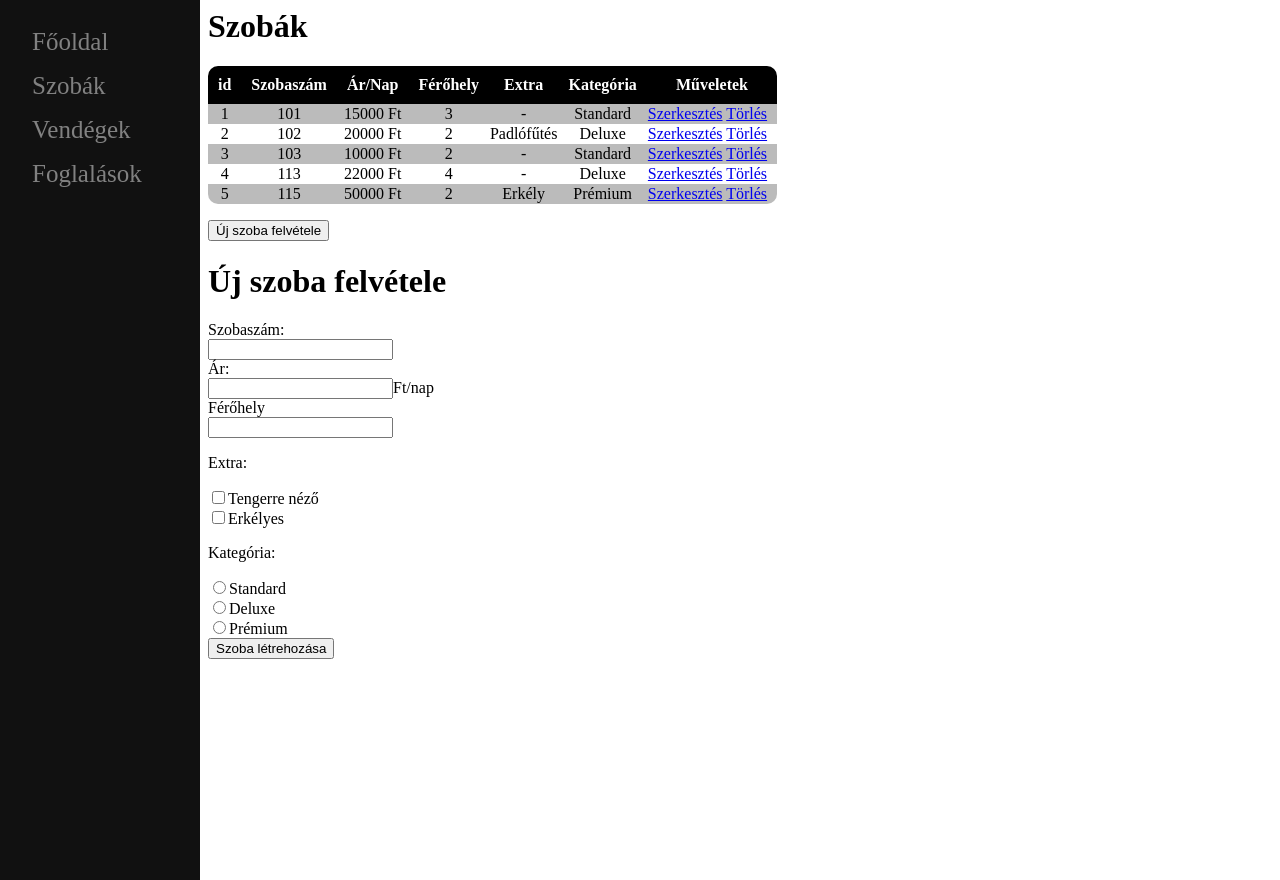
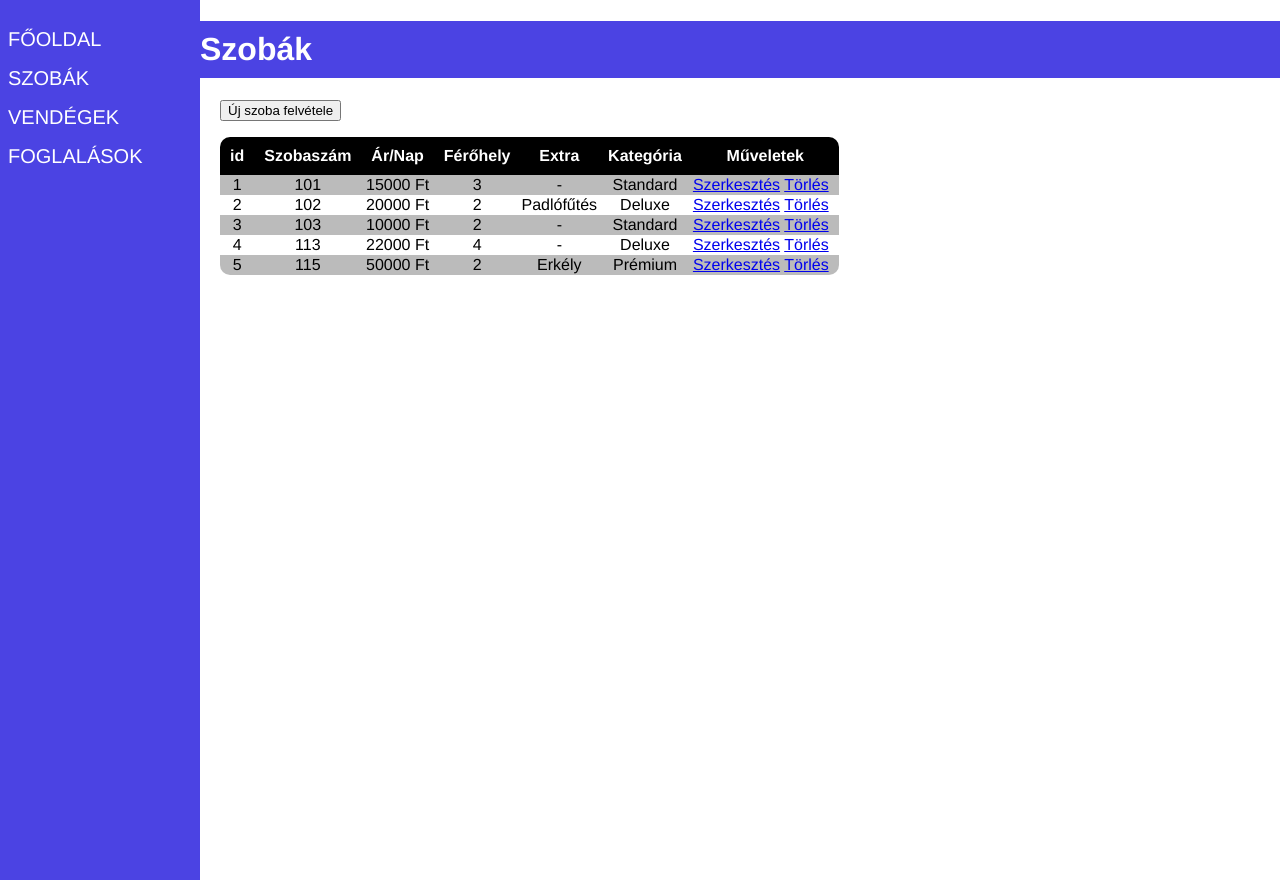
Before and after one commit to StefanKende/HotelMan, a PHP site: page /room.php?action=list in a window 1280 px wide. Run offline with PHP 8.4, Linux system fonts and the light colour scheme.

Commit message:
Add action handling for rooms

```diff
--- a/src/booking.php
+++ b/src/booking.php
@@ -9,7 +9,7 @@
 
         <div class="main">
             <h1> Foglalások </h1>
-
+            <div class="main-content">
             <table>
                 <tr>
                     <th>id</th>
@@ -65,7 +65,7 @@
                     <td><a href="booking.php">Szerkesztés  </a> <a href="booking.php">Törlés  </a><a href="booking.php">Kijelentkezés  </a></td>
                 </tr>
             </table>
-
+        </div>
         </div>
     </body>
 </html>
--- a/src/guest.php
+++ b/src/guest.php
@@ -9,7 +9,7 @@
 
         <div class="main">
             <h1> Vendégek </h1>
-
+            <div class="main-content">
             <table>
                 <tr>
                     <th>id</th>
@@ -43,8 +43,8 @@
                 </tr>
             </table>
 
+            <h1>Új vendég felvétele</h1>
 
-            <h1>Új vendég felvétele</h1>
             <form>
                 <label for="guestname">Vendég neve:</label><br>
                 <input type="text" id="guestname" name="guestname"> <br>
@@ -54,7 +54,7 @@
                 <input type="text" id="guestmail" name="guestmail"><br>
             </form>
             <button type=button>Új vendég felcétele</button>
-
+        </div>
         </div>
     </body>
 </html>
--- a/src/hotelman.css
+++ b/src/hotelman.css
@@ -1,3 +1,24 @@
+body {
+  font-family: helvetica, sans-serif;
+  margin: 0px;
+}
+
+h1 {
+  background-color: rgb(75, 67, 227);
+  color: #ffffff;
+  width: 100%;
+  padding-top: 10px;
+  padding-bottom: 10px;
+}
+
+.header {
+  padding: 60px;
+  text-align: center;
+  background: #1abc9c;
+  color: white;
+  font-size: 30px;
+}
+
 .sidenav {
     height: 100%;
     width: 200px;
@@ -5,22 +26,27 @@
     z-index: 1;
     top: 0;
     left: 0;
-    background-color: #111;
+    background-color: rgb(75, 67, 227);
     overflow-x: hidden;
     padding-top: 20px;
+  }
+
+  .sidenav a {
+    padding: 8px 8px 8px 8px;
+    text-decoration: none;
+    font-size: 20px;
+    color: #ffffff;
+    display: block;
+    transition: 0.3s;
+    text-transform: uppercase;
   }
 
   .main {
     margin-left: 200px;
   }
 
-  .sidenav a {
-    padding: 8px 8px 8px 32px;
-    text-decoration: none;
-    font-size: 25px;
-    color: #818181;
-    display: block;
-    transition: 0.3s;
+  .main-content {
+    padding-left: 20px;
   }
 
   table {
--- a/src/index.php
+++ b/src/index.php
@@ -9,8 +9,10 @@
 
         <div class="main">
             <h1> Hotelman </h1>
-            <p>Üdvözöljük a Hotelman szállodában!</p>
-            <p>A bal oldali menüből választhat a lehetőségek közül! </p>
+            <div class="main-content">
+                <p>Üdvözöljük a Hotelman szállodában!</p>
+                <p>A bal oldali menüből választhat a lehetőségek közül! </p>
+            </div>
         </div>
     </body>
 </html>
--- a/src/menu.html
+++ b/src/menu.html
@@ -1,6 +1,6 @@
         <div id="mySidenav" class="sidenav">
             <a href="index.php">Főoldal</a>
-            <a href="room.php">Szobák</a>
-            <a href="guest.php">Vendégek</a>
-            <a href="booking.php">Foglalások</a>
+            <a href="room.php?action=list">Szobák</a>
+            <a href="guest.php?action=list">Vendégek</a>
+            <a href="booking.php?action=list">Foglalások</a>
         </div>
--- a/src/room.php
+++ b/src/room.php
@@ -1,4 +1,4 @@
-<!DOCTYPE htlm>
+<!DOCTYPE html>
 <html>
     <head>
         <link rel="stylesheet" href="hotelman.css">
@@ -8,7 +8,20 @@
         <?php include 'menu.html' ?>
 
         <div class="main">
+
+            <?php
+                if ($_GET['action'] == 'list') {
+            ?>
             <h1> Szobák </h1>
+            <div class="main-content">
+
+            <p>
+            <form action="room.php" method="post">
+                <input type="hidden" name="action" value="new">
+                <button type="submit" value="submit">Új szoba felvétele</button>
+            </form>
+            </p>
+
             <table>
                 <tr>
                     <th>id</th>
@@ -70,11 +83,10 @@
                 </tr>
             </table>
 
-            <p>
-                <button type="button">Új szoba felvétele</button>
-            </p>
+               <?php } else if ($_POST['action'] == 'new') { ?>
+            <h1>Új szoba felvétele</h1>
+            <div class="main-content">
 
-            <h1>Új szoba felvétele</h1>
             <form>
                 <label for="roomnumber">Szobaszám:</label><br>
                 <input type="text" id="roomnr" name="roomnr"> <br>
@@ -91,9 +103,8 @@
                 <input type="radio" id="premium" name="category"><label for="premium">Prémium</label><br>
                 <button type="button">Szoba létrehozása</button>
             </form>
-
-
-
+        </div>
+        <?php } ?>
         </div>
     </body>
 </html>
```
